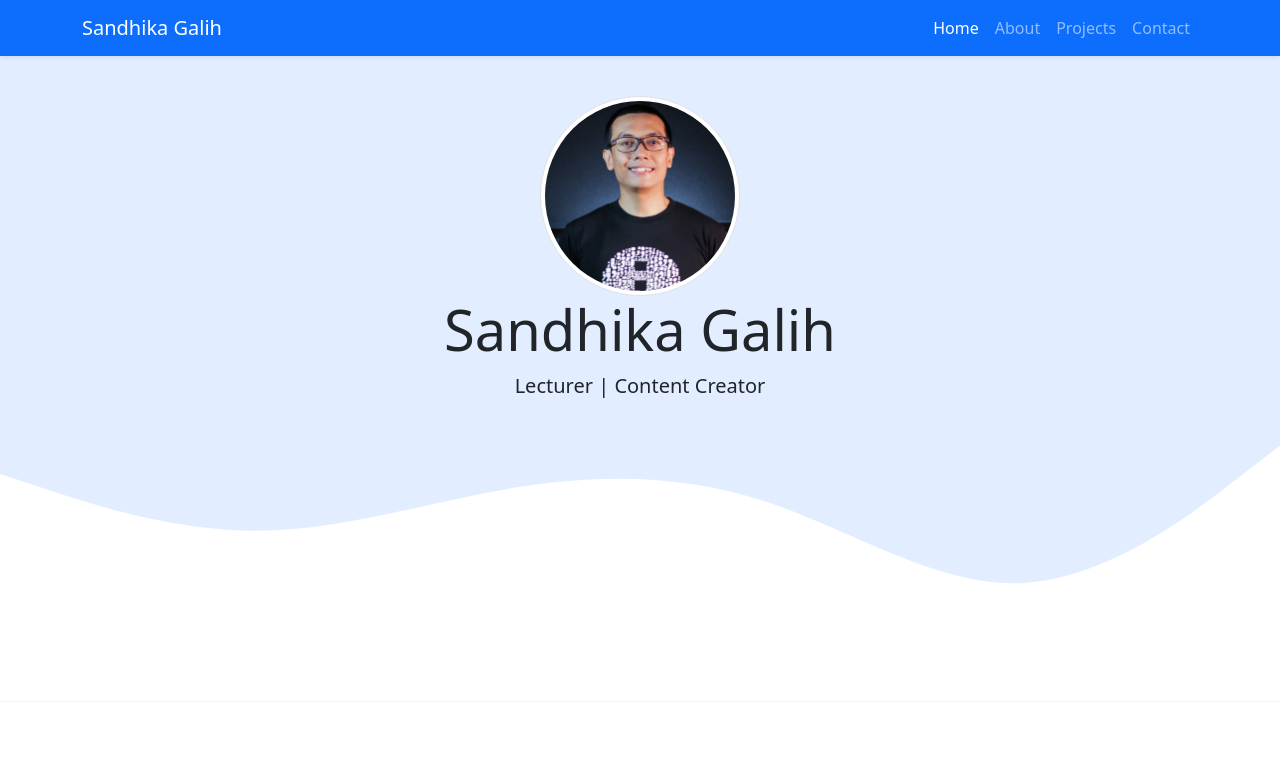
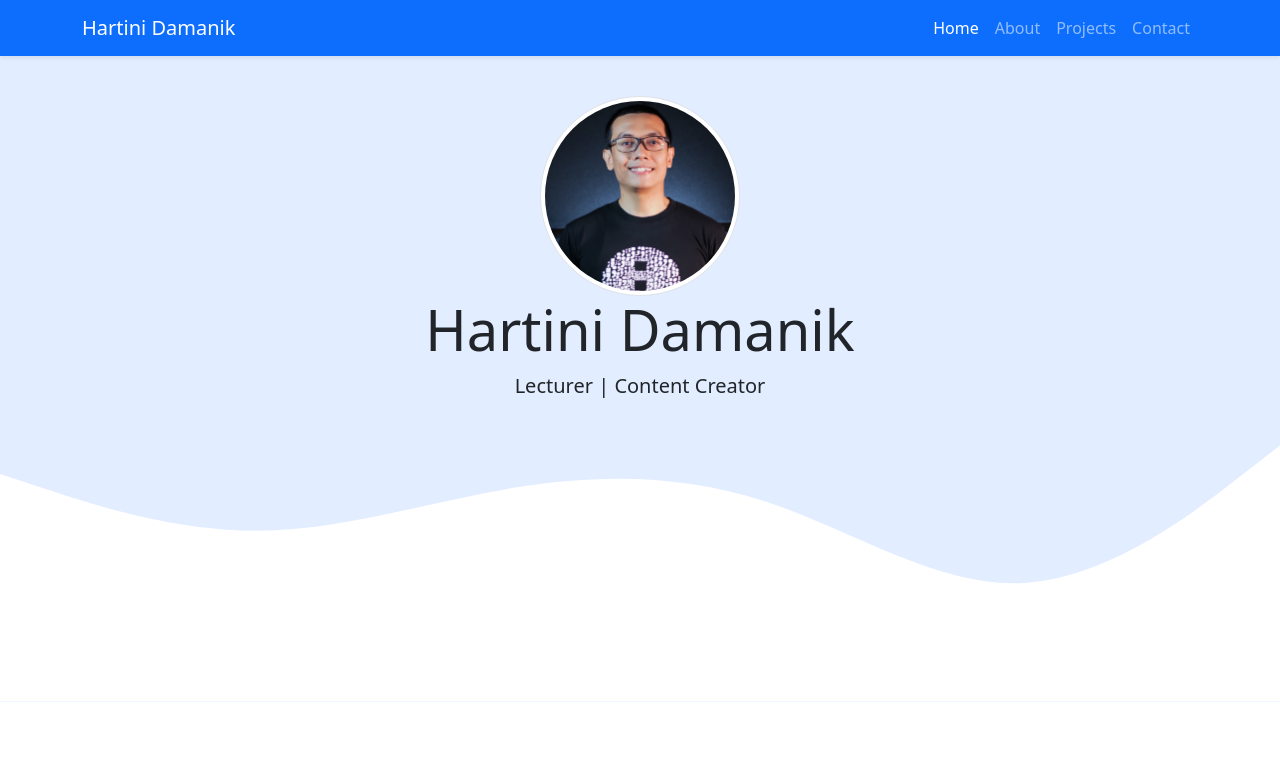
Before and after one commit to Hartinidamanik/portofoliobysandhikagalih, a plain HTML site: page index.html in a window 1280 px wide. Shown: the top 779 px of the page. Drawn offline with nearby package versions, Linux system fonts and the light colour scheme.

Commit message:
Update index.html

```diff
--- a/index.html
+++ b/index.html
@@ -29,13 +29,13 @@
     <!-- My CSS -->
     <link rel="stylesheet" href="style.css" />
 
-    <title>My Portfolio | Sandhika Galih</title>
+    <title>My Portfolio | Hartini Damanik</title>
   </head>
   <body id="home">
     <!-- Navbar -->
     <nav class="navbar navbar-expand-lg navbar-dark bg-primary shadow-sm fixed-top">
       <div class="container">
-        <a class="navbar-brand" href="#">Sandhika Galih</a>
+        <a class="navbar-brand" href="#">Hartini Damanik</a>
         <button class="navbar-toggler" type="button" data-bs-toggle="collapse" data-bs-target="#navbarNav" aria-controls="navbarNav" aria-expanded="false" aria-label="Toggle navigation">
           <span class="navbar-toggler-icon"></span>
         </button>
@@ -62,7 +62,7 @@
     <!-- Jumbotron -->
     <section class="jumbotron text-center">
       <img src="img/sandhika.jpg" alt="Sandhika Galih" width="200" class="rounded-circle img-thumbnail" />
-      <h1 class="display-4">Sandhika Galih</h1>
+      <h1 class="display-4">Hartini Damanik</h1>
       <p class="lead">Lecturer | Content Creator</p>
       <svg xmlns="http://www.w3.org/2000/svg" viewBox="0 0 1440 320">
         <path
```
